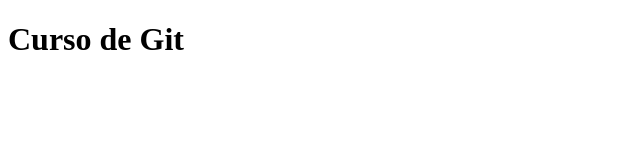
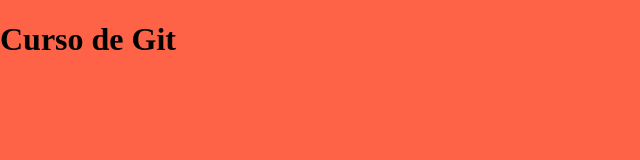
Before and after one commit to josemigueldev/git-basico, a plain HTML site: page index.html in a window 1280 px wide. Shown: the whole page, without its empty margins (0-640 px from the left). Drawn offline with Linux system fonts and the light colour scheme.

Commit message:
Agregando hoja de estilos

```diff
--- /dev/null
+++ b/css/styles.css
@@ -0,0 +1,4 @@
+body {
+  margin: 0;
+  background: tomato;
+}
--- a/index.html
+++ b/index.html
@@ -5,6 +5,7 @@
   <meta http-equiv="X-UA-Compatible" content="IE=edge">
   <meta name="viewport" content="width=device-width, initial-scale=1.0">
   <title>Curso de Git</title>
+  <link rel="stylesheet" href="./css/styles.css">
 </head>
 <body>
   <h1>Curso de Git</h1>
```
Also changed, not shown: 1 other file.
